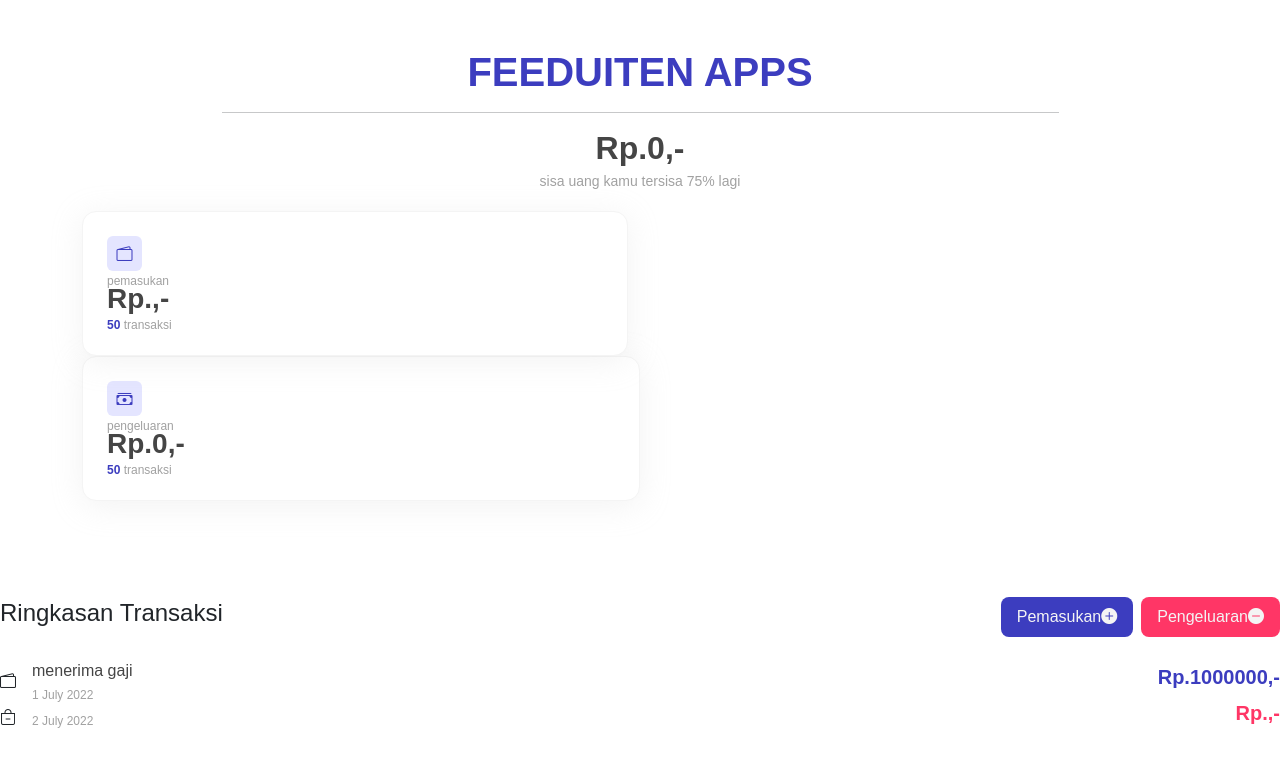
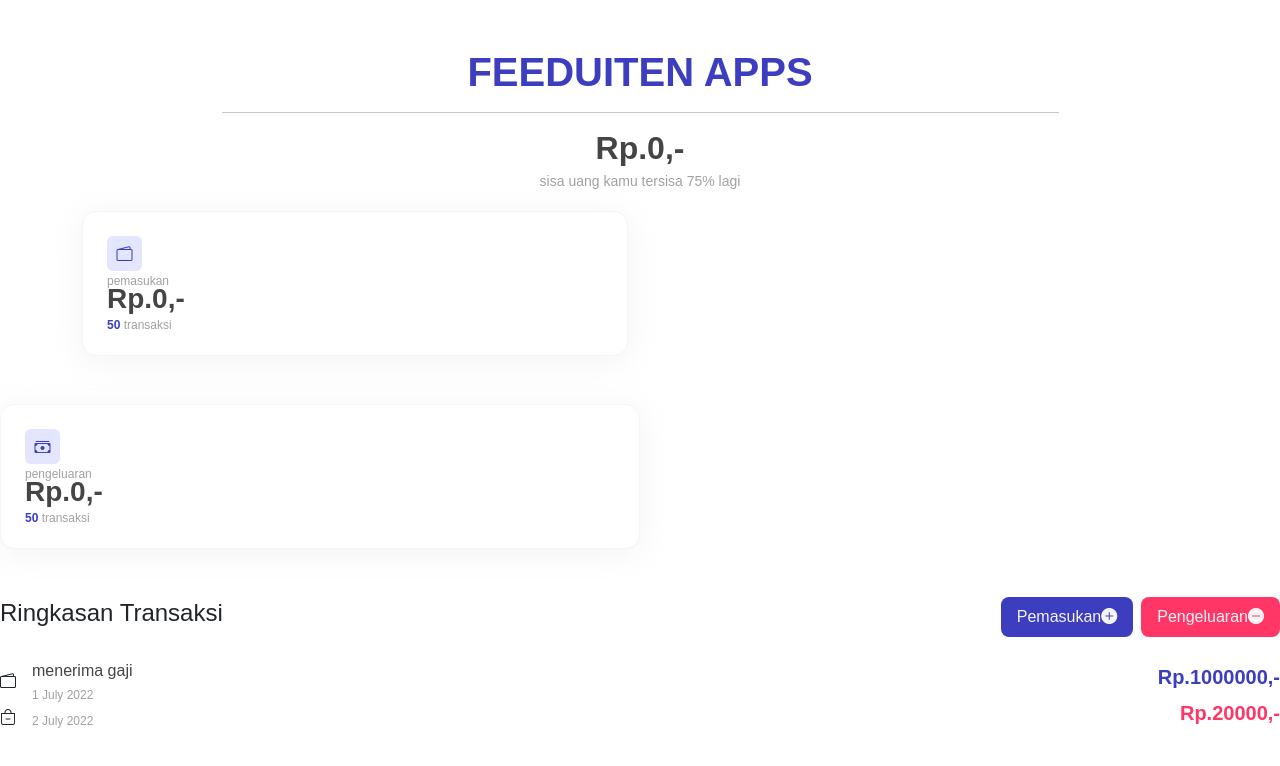
Before and after one commit to lssport/hattahasibuan.git.io, a React (Create React App) app: page / in a window 1280 px wide. Shown: the top 766 px of the page. Built offline with nearby package versions, Linux system fonts and the light colour scheme; a web font is replaced by a local one.

Commit message:
1 file modified

```diff
--- a/src/App.js
+++ b/src/App.js
@@ -22,7 +22,7 @@ this.state = {
     {
       deskripsie:'beli kopi',
       tanggal:'2 July 2022',
-      nominalo:20000,
+      nominal:20000,
       category:'OUT'
     }
   ]
@@ -48,13 +48,13 @@ this.state = {
          <i class="bi bi-wallet2"></i>
          </div>
 <span className='title-sm'>pemasukan</span>
-<h3 className='fw-bold'>Rp.,-</h3>
+<h3 className='fw-bold'>Rp.{this.state.pemasukanUang},-</h3>
 <span className='title-sm text-ungu fw-bold'>50</span>
 <span className='title-sm'> transaksi</span>
 </div>
 </div>
 </div>
-
+</div>
  <div className='col-6'>
   <div className='card-wrapper p-4'>
     <div className='icon-wrapper mb-1'>
@@ -63,7 +63,6 @@ this.state = {
 <span  className='title-sm'>pengeluaran</span>
 <h3 className='fw-bold'>Rp.{this.state.pengeluaranUang},-</h3>
 <span className='title-sm text-ungu fw-bold'>50</span><span className='title-sm'> transaksi</span>
-</div>
 </div>
 </div>
 <div className='row mt-5'>
```
